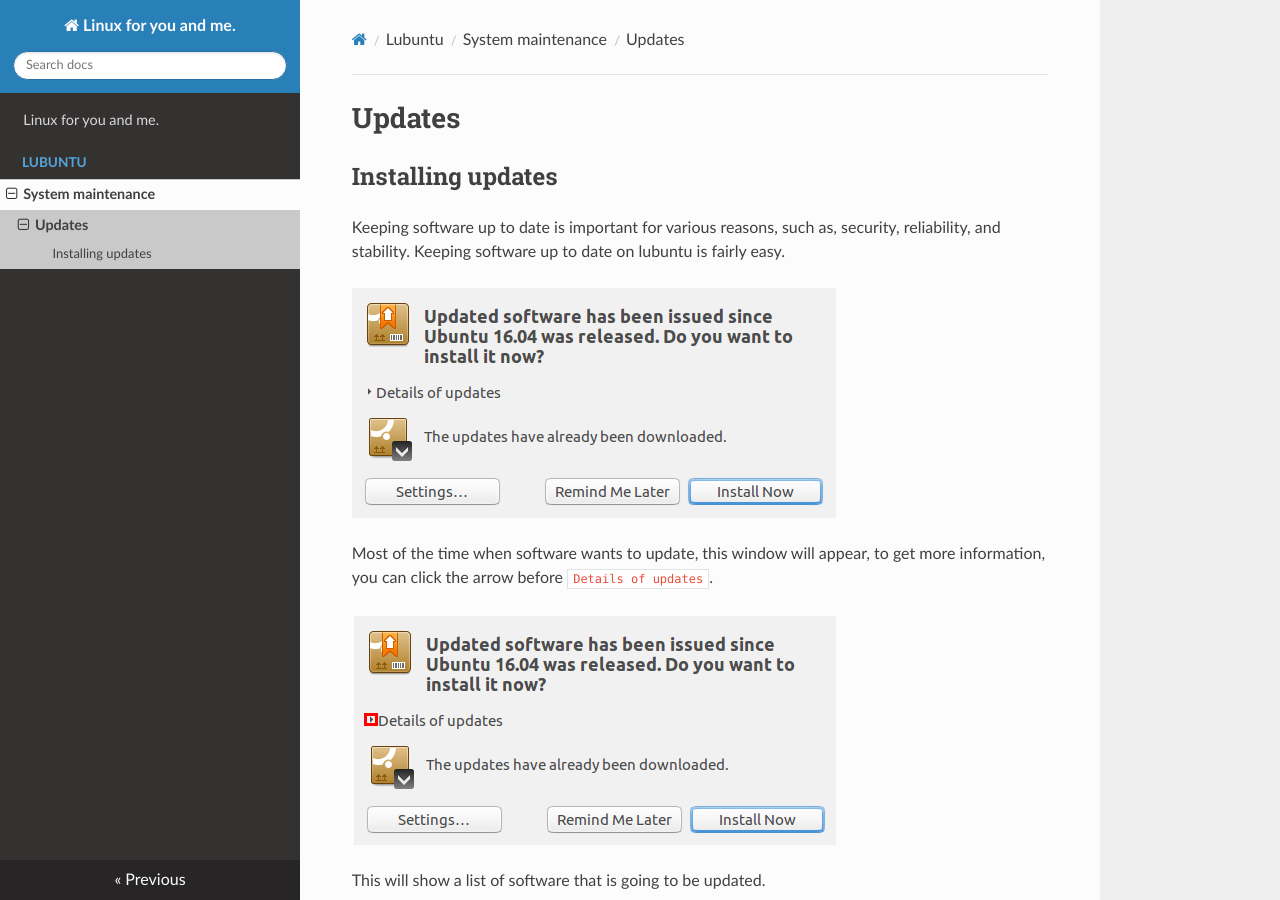
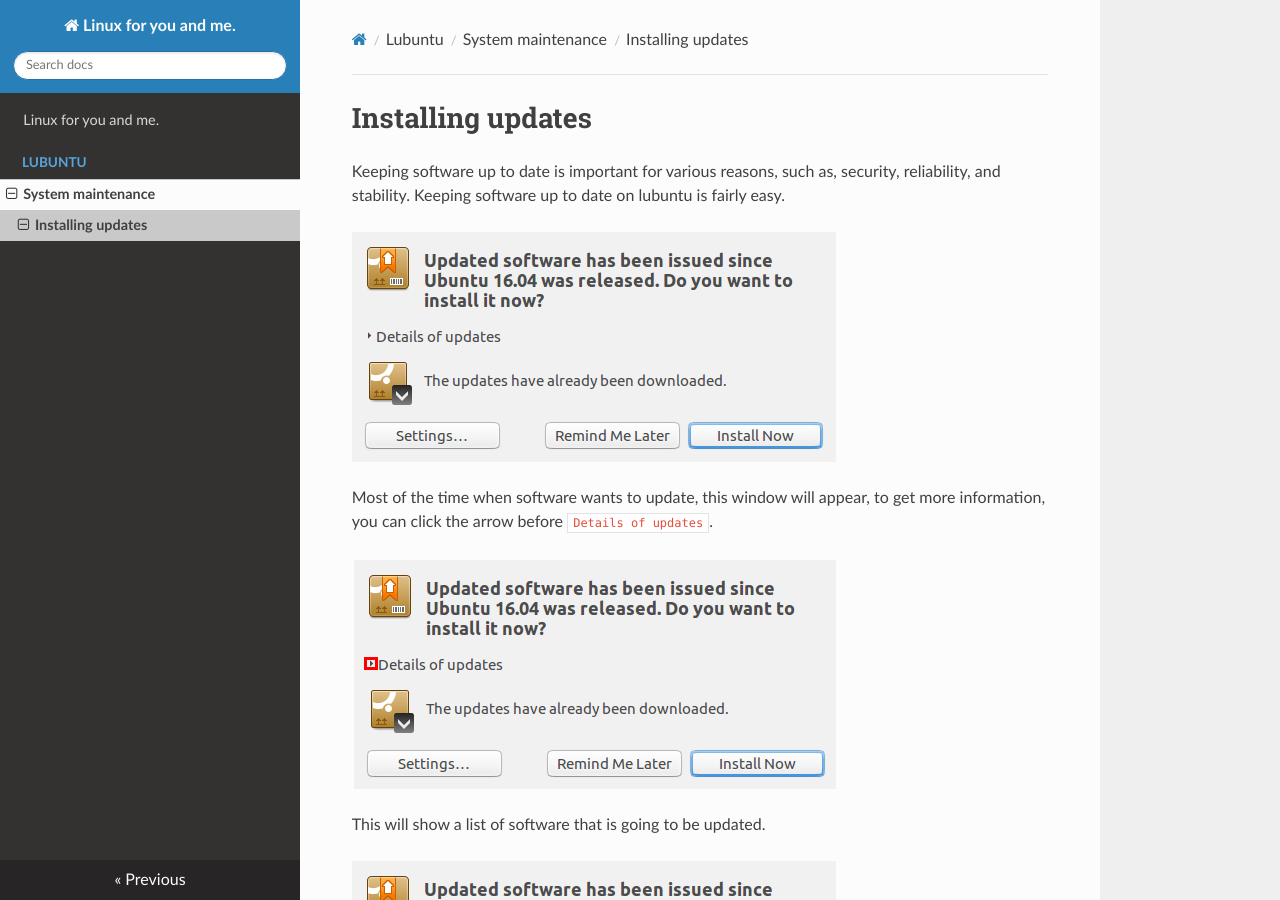
Before and after one commit to shaggytwodope/Linux-for-you-and-me, an MkDocs documentation site: the page built from docs/lubuntu/system maintenance/updates.md, in a window 1280 px wide and 900 px high. Built offline with MkDocs 1.6.1, drawn with Linux system fonts in a browser that asks for light colours; nearby versions of some CDN libraries.

Commit message:
[edit] update title

```diff
--- a/docs/lubuntu/system maintenance/updates.md
+++ b/docs/lubuntu/system maintenance/updates.md
@@ -1,6 +1,4 @@
-# Updates
-
-## Installing updates
+# Installing updates
 
 Keeping software up to date is important for various reasons, such as, security,
 reliability, and stability. Keeping software up to date on lubuntu is fairly
```
